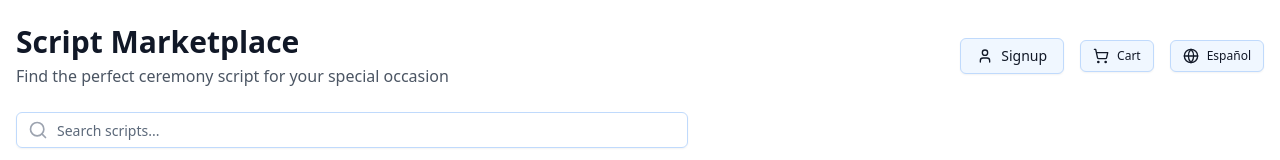
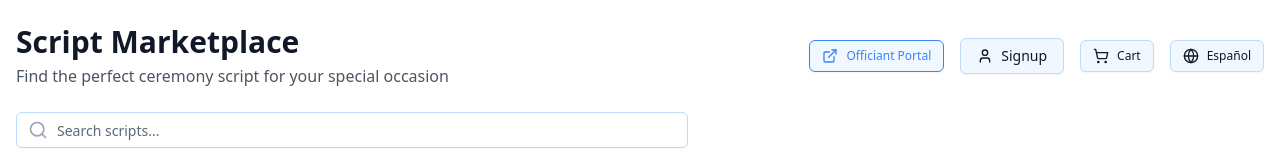
Before and after one commit to danieljosephsalerno-ai/wedding-officiant-portal, a Next.js app: page / in a window 1280 px wide. Shown: the top 160 px of the page. Built offline with nearby package versions, Linux system fonts and the light colour scheme; no server answers.

Commit message:
Add Officiant Portal button to marketplace header

```diff
--- a/src/components/ScriptMarketplace.tsx
+++ b/src/components/ScriptMarketplace.tsx
@@ -2,7 +2,7 @@
 
 import { useState, useEffect } from 'react'
 import { useRouter } from 'next/navigation'
-import { Search, Filter, Star, Heart, User, Globe, ShoppingCart } from 'lucide-react'
+import { Search, Filter, Star, Heart, User, Globe, ShoppingCart, ExternalLink } from 'lucide-react'
 import { Card, CardContent, CardFooter, CardHeader, CardTitle } from '@/components/ui/card'
 import { Input } from '@/components/ui/input'
 import { Button } from '@/components/ui/button'
@@ -635,6 +635,17 @@ function ScriptMarketplaceContent() {
               <p className="text-gray-600 mt-1">{t.subtitle}</p>
             </div>
             <div className="flex items-center gap-4">
+              {/* Back to Portal */}
+              <Button
+                variant="outline"
+                size="sm"
+                onClick={() => window.open('https://portal.ordainedpro.com', '_blank')}
+                className="flex items-center gap-2 border-primary text-primary hover:bg-primary hover:text-white"
+              >
+                <ExternalLink className="h-4 w-4" />
+                <span className="hidden sm:inline">Officiant Portal</span>
+              </Button>
+
               {/* User Profile */}
               <UserProfile language={language} />
 
```
